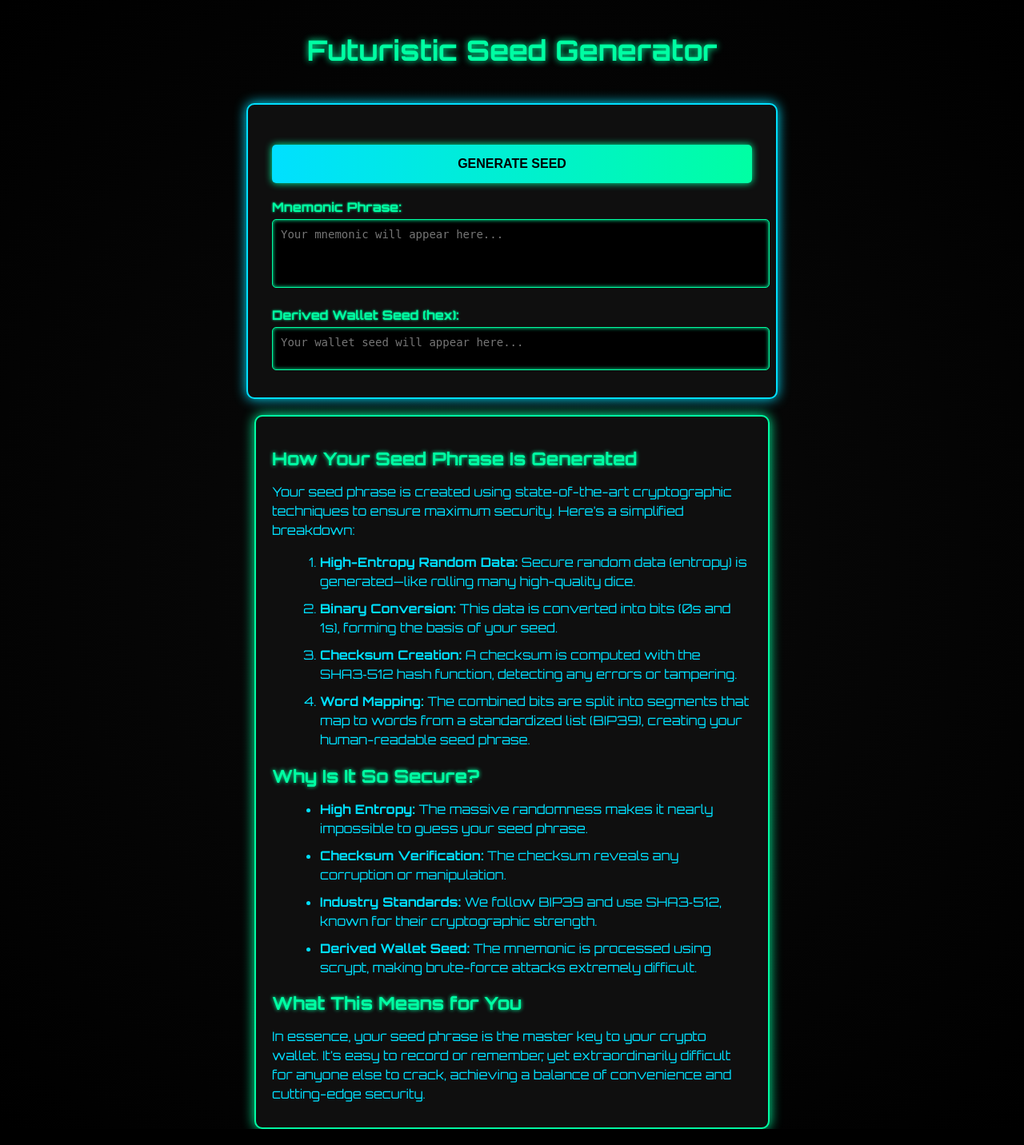
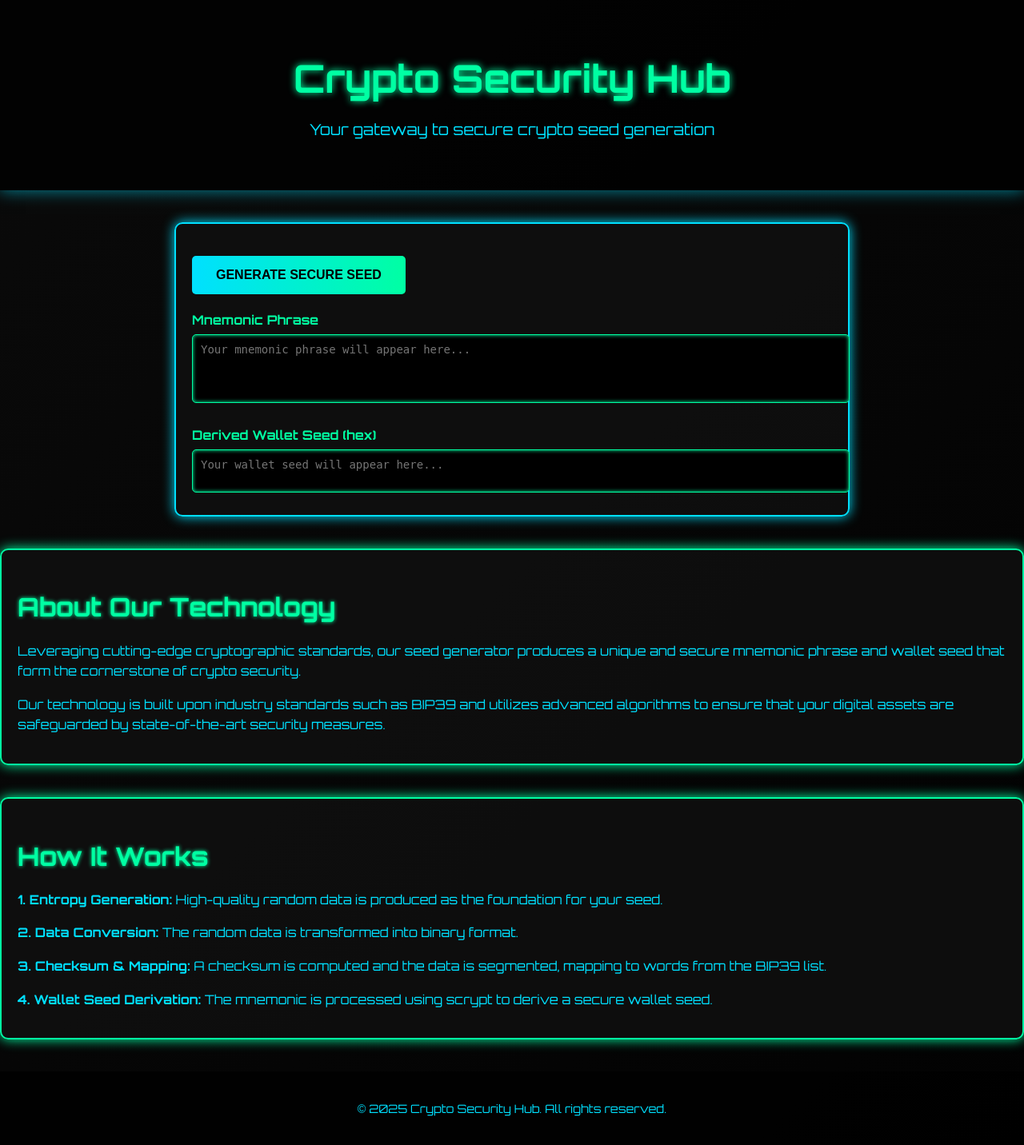
Before and after one commit to ruichengrao/Quantum-Resistant-Seed-Phrase-Generator, a Flask app: page / in a window 1280 px wide. Shown: the whole page at 80% size. Run offline with Flask 2, Linux system fonts and the light colour scheme.

Commit message:
edit index.html

```diff
--- a/templates/index.html
+++ b/templates/index.html
@@ -2,73 +2,90 @@
 <html lang="en">
 <head>
   <meta charset="UTF-8">
-  <title>Futuristic Seed Generator</title>
-  <!-- Sci-Fi Style Font -->
+  <meta name="viewport" content="width=device-width, initial-scale=1">
+  <title>Crypto Security Hub</title>
+  <!-- Futuristic Font -->
   <link href="https://fonts.googleapis.com/css2?family=Orbitron:wght@400;700&display=swap" rel="stylesheet">
   <style>
-    /* Overall Page Styling */
+    /* Global Styles */
     body {
       margin: 0;
       padding: 0;
-      background: radial-gradient(circle, #0a0a0a 0%, #000 100%);
+      background: linear-gradient(135deg, #0a0a0a, #020202);
       font-family: 'Orbitron', sans-serif;
-      color: #00e0ff; /* Neon teal text */
-      display: flex;
-      flex-direction: column;
-      align-items: center;
-      min-height: 100vh;
+      color: #00e0ff;
+      line-height: 1.6;
     }
-
-    /* Glowing Title */
-    h1 {
-      margin-top: 40px;
-      font-size: 2.2em;
+    header {
       text-align: center;
+      padding: 60px 20px;
+      background: rgba(0, 0, 0, 0.8);
+      box-shadow: 0 0 20px rgba(0, 224, 255, 0.6);
+    }
+    header h1 {
+      font-size: 3em;
+      margin: 0;
       color: #00ffa3;
-      text-shadow: 0 0 8px #00ffa3;
+      text-shadow: 0 0 10px #00ffa3;
     }
-
-    /* Container with neon borders */
+    header p {
+      font-size: 1.2em;
+      margin: 10px 0 0;
+      color: #00e0ff;
+    }
     .container {
-      position: relative;
-      margin-top: 20px;
-      background: #0f0f0f;
-      padding: 30px;
+      max-width: 800px;
+      margin: 40px auto;
+      padding: 20px;
+      background: rgba(15, 15, 15, 0.9);
       border: 2px solid #00e0ff;
       box-shadow: 0 0 15px #00e0ff;
       border-radius: 10px;
-      max-width: 600px;
-      width: 90%;
     }
-
-    /* Generate Button with glow effect */
-    button {
-      width: 100%;
-      padding: 15px;
-      font-size: 16px;
-      font-weight: 700;
+    .btn {
+      display: inline-block;
+      padding: 15px 30px;
+      margin-top: 20px;
+      background: linear-gradient(90deg, #00e0ff, #00ffa3);
       border: none;
       border-radius: 5px;
-      background: linear-gradient(90deg, #00e0ff 0%, #00ffa3 100%);
+      font-size: 1em;
+      font-weight: bold;
       color: #000;
       cursor: pointer;
       text-transform: uppercase;
-      box-shadow: 0 0 10px #00ffa3;
-      transition: background 0.3s ease, box-shadow 0.3s ease;
-      margin-top: 20px;
+      transition: background 0.3s, box-shadow 0.3s;
+      text-decoration: none;
     }
-    button:hover {
-      background: linear-gradient(90deg, #00ffa3 0%, #00e0ff 100%);
+    .btn:hover {
+      background: linear-gradient(90deg, #00ffa3, #00e0ff);
       box-shadow: 0 0 15px #00ffa3;
     }
-
-    /* Labels and Textareas */
-    label {
-      font-weight: 700;
-      margin-top: 20px;
-      display: block;
+    .section {
+      margin: 40px 0;
+      padding: 20px;
+      background: rgba(15, 15, 15, 0.9);
+      border: 2px solid #00ffa3;
+      box-shadow: 0 0 15px #00ffa3;
+      border-radius: 10px;
+    }
+    .section h2 {
       color: #00ffa3;
-      text-shadow: 0 0 3px #00ffa3;
+      text-shadow: 0 0 5px #00ffa3;
+      margin-bottom: 10px;
+      font-size: 2em;
+    }
+    .section p {
+      color: #00e0ff;
+      margin-bottom: 15px;
+    }
+    footer {
+      text-align: center;
+      padding: 20px;
+      margin-top: 40px;
+      background: rgba(0, 0, 0, 0.8);
+      color: #00e0ff;
+      font-size: 0.9em;
     }
     textarea {
       width: 100%;
@@ -82,81 +99,62 @@
       resize: none;
       box-shadow: inset 0 0 5px #00ffa3;
     }
-
-    /* Explanation Section */
-    #seed-explanation {
+    label {
+      font-weight: bold;
+      color: #00ffa3;
       margin-top: 20px;
-      padding: 20px;
-      background: #0f0f0f;
-      border: 2px solid #00ffa3;
-      box-shadow: 0 0 15px #00ffa3;
-      border-radius: 10px;
-      max-width: 600px;
-      width: 90%;
-    }
-    #seed-explanation h2 {
-      color: #00ffa3;
-      text-shadow: 0 0 5px #00ffa3;
-      margin-bottom: 10px;
-      font-size: 1.4em;
-    }
-    #seed-explanation p, #seed-explanation li {
-      line-height: 1.5;
-      margin-bottom: 10px;
-      color: #00e0ff;
-    }
-    #seed-explanation ol, #seed-explanation ul {
-      margin-left: 20px;
-    }
-
-    /* Responsive adjustments */
-    @media (max-width: 600px) {
-      .container, #seed-explanation {
-        padding: 20px;
-      }
-      h1 {
-        font-size: 1.8em;
-      }
+      display: block;
     }
   </style>
 </head>
 <body>
-  <h1>Futuristic Seed Generator</h1>
+  <!-- Hero Section -->
+  <header>
+    <h1>Crypto Security Hub</h1>
+    <p>Your gateway to secure crypto seed generation</p>
+  </header>
 
-  <div class="container">
-    <button id="generateBtn">Generate Seed</button>
-    <label for="mnemonic">Mnemonic Phrase:</label>
-    <textarea id="mnemonic" rows="4" readonly placeholder="Your mnemonic will appear here..."></textarea>
-
-    <label for="walletSeed">Derived Wallet Seed (hex):</label>
+  <!-- Seed Generator Panel -->
+  <div class="container" id="seed-generator">
+    <button class="btn" id="generateBtn">Generate Secure Seed</button>
+    <label for="mnemonic">Mnemonic Phrase</label>
+    <textarea id="mnemonic" rows="4" readonly placeholder="Your mnemonic phrase will appear here..."></textarea>
+    <label for="walletSeed">Derived Wallet Seed (hex)</label>
     <textarea id="walletSeed" rows="2" readonly placeholder="Your wallet seed will appear here..."></textarea>
   </div>
 
-  <section id="seed-explanation">
-    <h2>How Your Seed Phrase Is Generated</h2>
+  <!-- About Section -->
+  <div class="section" id="about">
+    <h2>About Our Technology</h2>
     <p>
-      Your seed phrase is created using state-of-the-art cryptographic techniques to ensure maximum security. Here’s a simplified breakdown:
+      Leveraging cutting-edge cryptographic standards, our seed generator produces a unique and secure mnemonic phrase and wallet seed that form the cornerstone of crypto security.
     </p>
-    <ol>
-      <li><strong>High-Entropy Random Data:</strong> Secure random data (entropy) is generated—like rolling many high-quality dice.</li>
-      <li><strong>Binary Conversion:</strong> This data is converted into bits (0s and 1s), forming the basis of your seed.</li>
-      <li><strong>Checksum Creation:</strong> A checksum is computed with the SHA3‑512 hash function, detecting any errors or tampering.</li>
-      <li><strong>Word Mapping:</strong> The combined bits are split into segments that map to words from a standardized list (BIP39), creating your human-readable seed phrase.</li>
-    </ol>
+    <p>
+      Our technology is built upon industry standards such as BIP39 and utilizes advanced algorithms to ensure that your digital assets are safeguarded by state-of-the-art security measures.
+    </p>
+  </div>
 
-    <h2>Why Is It So Secure?</h2>
-    <ul>
-      <li><strong>High Entropy:</strong> The massive randomness makes it nearly impossible to guess your seed phrase.</li>
-      <li><strong>Checksum Verification:</strong> The checksum reveals any corruption or manipulation.</li>
-      <li><strong>Industry Standards:</strong> We follow BIP39 and use SHA3‑512, known for their cryptographic strength.</li>
-      <li><strong>Derived Wallet Seed:</strong> The mnemonic is processed using scrypt, making brute-force attacks extremely difficult.</li>
-    </ul>
+  <!-- How It Works Section -->
+  <div class="section" id="how-it-works">
+    <h2>How It Works</h2>
+    <p>
+      <strong>1. Entropy Generation:</strong> High-quality random data is produced as the foundation for your seed.
+    </p>
+    <p>
+      <strong>2. Data Conversion:</strong> The random data is transformed into binary format.
+    </p>
+    <p>
+      <strong>3. Checksum & Mapping:</strong> A checksum is computed and the data is segmented, mapping to words from the BIP39 list.
+    </p>
+    <p>
+      <strong>4. Wallet Seed Derivation:</strong> The mnemonic is processed using scrypt to derive a secure wallet seed.
+    </p>
+  </div>
 
-    <h2>What This Means for You</h2>
-    <p>
-      In essence, your seed phrase is the master key to your crypto wallet. It’s easy to record or remember, yet extraordinarily difficult for anyone else to crack, achieving a balance of convenience and cutting-edge security.
-    </p>
-  </section>
+  <!-- Footer -->
+  <footer>
+    <p>&copy; 2025 Crypto Security Hub. All rights reserved.</p>
+  </footer>
 
   <script>
     document.getElementById("generateBtn").addEventListener("click", function() {
```
